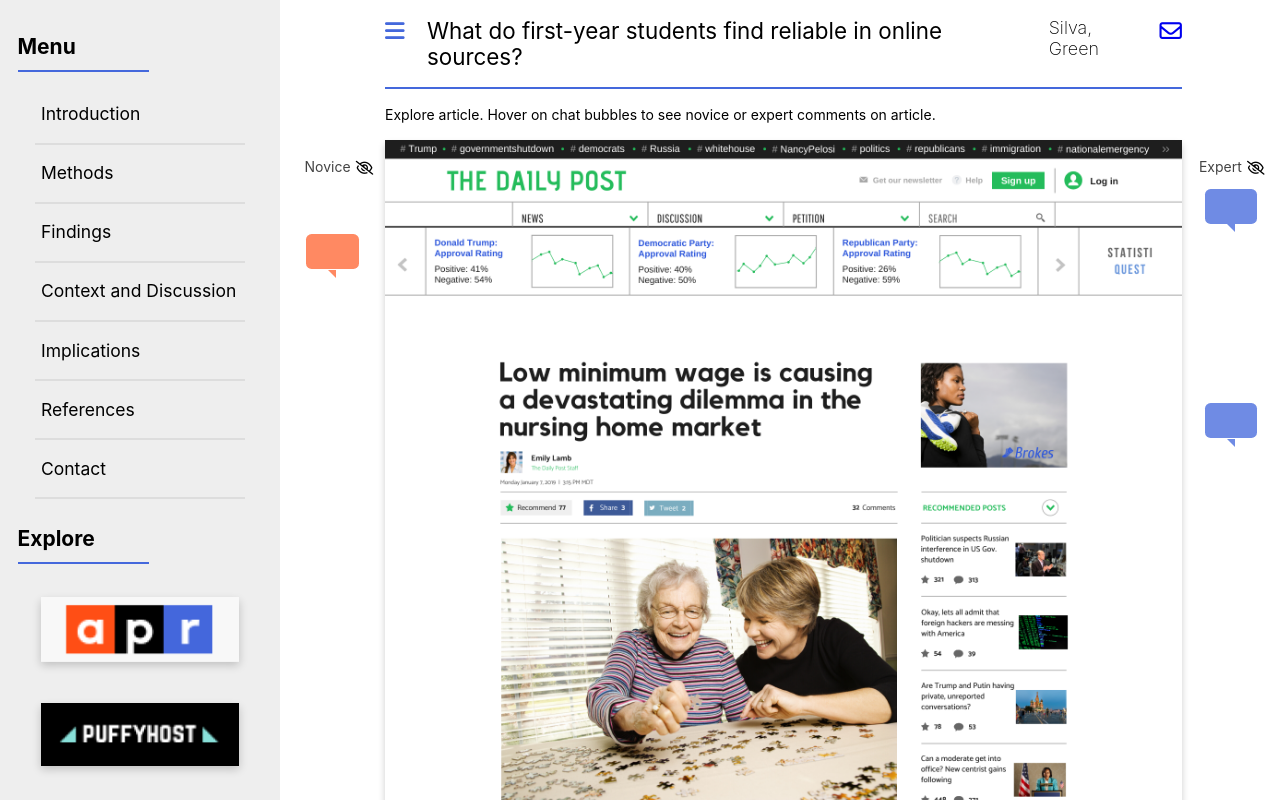
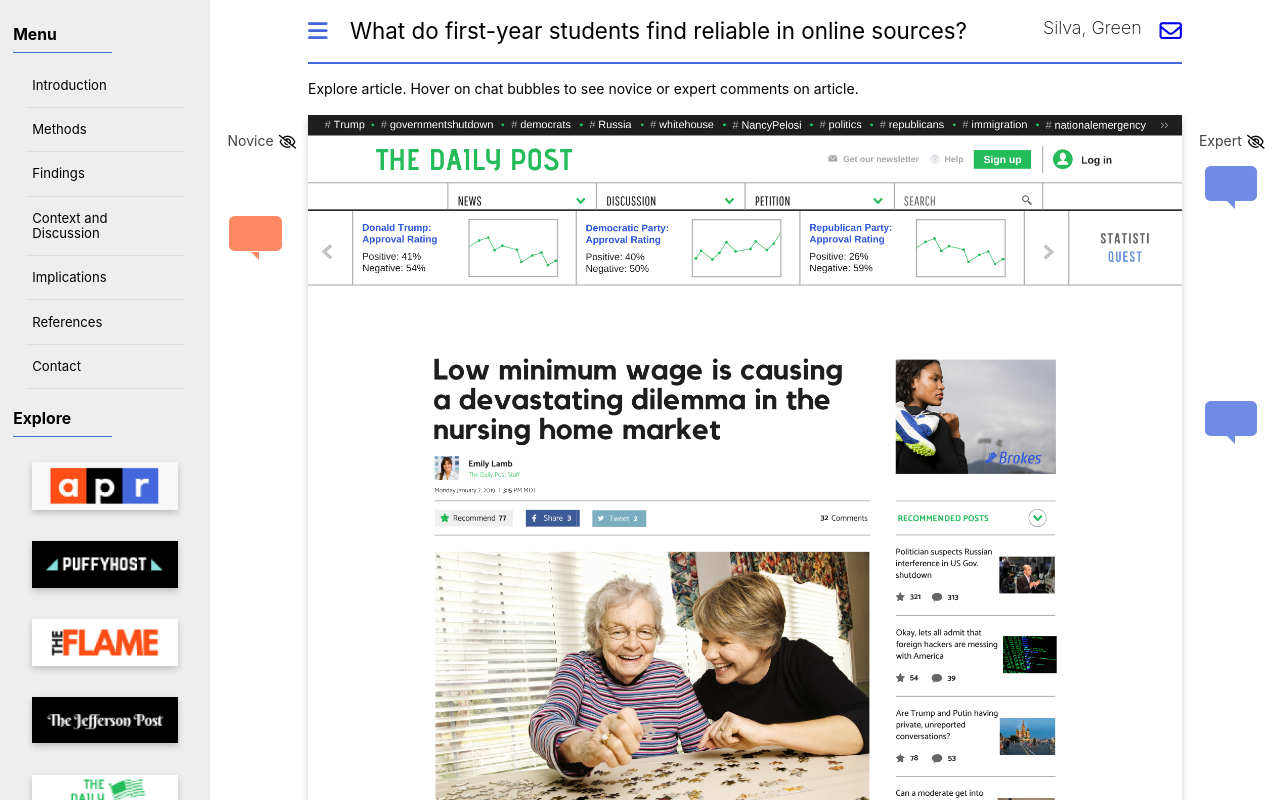
Before and after one commit to michaelmendoza/kairos2020-silva-green-mendoza, a React (Create React App) app: page /dailypost in a window 1280 px wide. Shown: the top 800 px of the page. Built offline with nearby package versions, Linux system fonts and the light colour scheme.

Commit message:
Adjusted nav-menu size to fix screen better

```diff
--- a/src/styles/Layout.scss
+++ b/src/styles/Layout.scss
@@ -27,7 +27,7 @@
 }
 
 .main-view {
-    margin: 0 0 0 20.5em;
+    margin: 0 0 0 15em; //0 0 0 20.5em;
     padding: 0 7em;
     width: 100%;
 
@@ -46,6 +46,7 @@
     left:0;
     bottom:0;
 
+    font-size: 0.75em;
     width: 20em;
     background-color: #eeeeee;
     padding: 1.25em;
```
